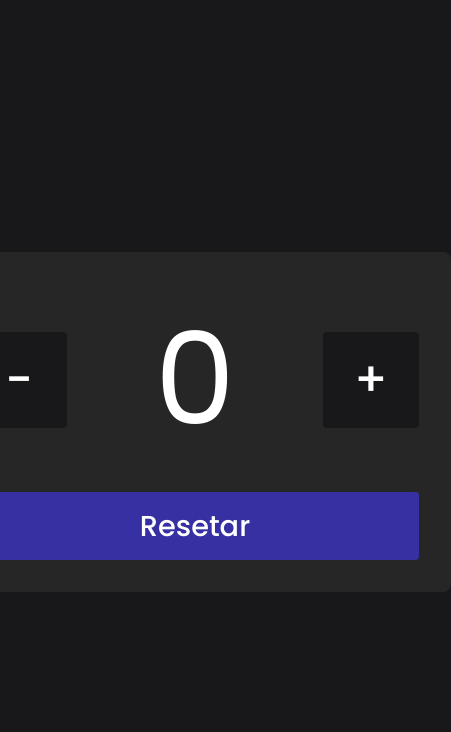
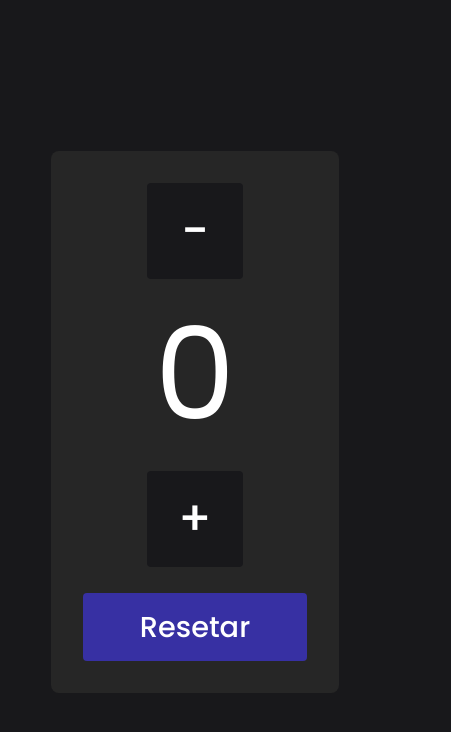
Before and after one commit to Allan-Neves/Contador, a plain HTML site: page index.html in a window 390 px wide. Shown: the whole page, 451 px wide, since content can reach past the window. Drawn offline with Linux system fonts and the light colour scheme.

Commit message:
Arrumando o responsivo

```diff
--- a/style.css
+++ b/style.css
@@ -67,3 +67,17 @@ button:hover {
     padding: .8rem 0;
     margin-top: 1rem;
 }
+@media screen and (max-width: 530px) {
+    #contador div {
+        flex-direction: column;
+    }
+
+    .botaoContador {
+        margin-right: 0;
+    }
+
+    .botaoContador:last-child {
+        margin-left: 0;
+        margin-bottom: 10px;
+    }
+}
```
